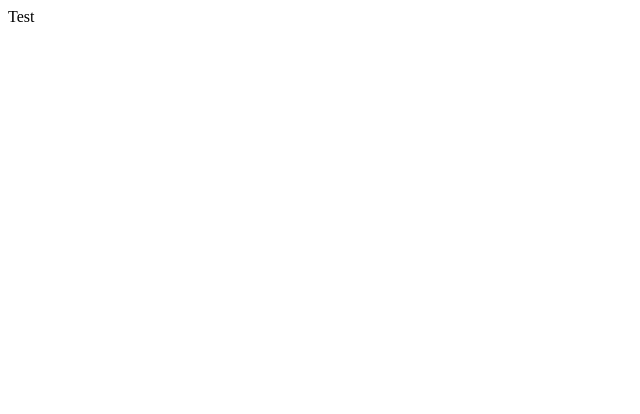
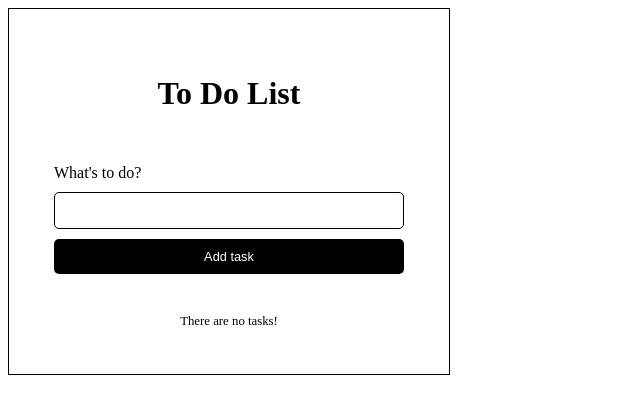
Before and after one commit to FalkoKa/clean-architecture-todo-list, a React (Vite) app: page / in a window 1280 px wide. Shown: the top 414 px of the page, without its empty margins (0-640 px from the left). Built offline with nearby package versions, Linux system fonts and the light colour scheme.

Commit message:
implement adapter, addItemUseCase and controller

```diff
--- a/src/main.tsx
+++ b/src/main.tsx
@@ -1,5 +1,6 @@
 import React from 'react';
-
+import ListPage from './outer/react/ListPage.tsx';
+import { Provider } from './outer/react/Provider.ts';
 import { Controller, UseCases } from './adapters/Controller/Controller.ts';
 import {
   AddItemToList,
@@ -51,9 +52,14 @@ export class Main extends React.PureComponent<Props, State> {
   }
 
   render(): React.ReactElement {
+    const { listContext } = this.state;
     return (
       <>
-        <div>Test</div>
+        <Provider
+          value={{ controller: this._controller, viewModel: listContext }}
+        >
+          <ListPage />
+        </Provider>
       </>
     );
   }
```
